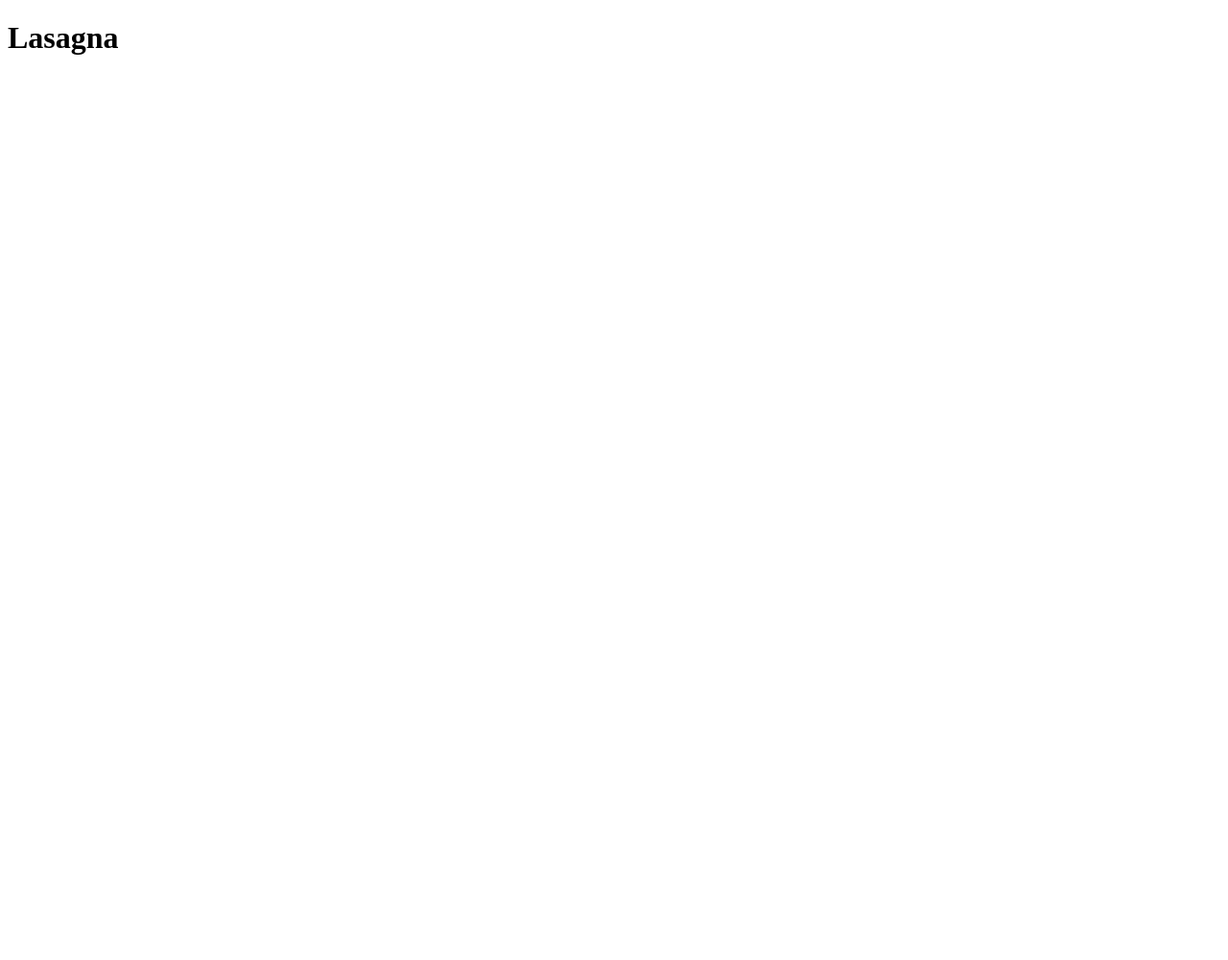
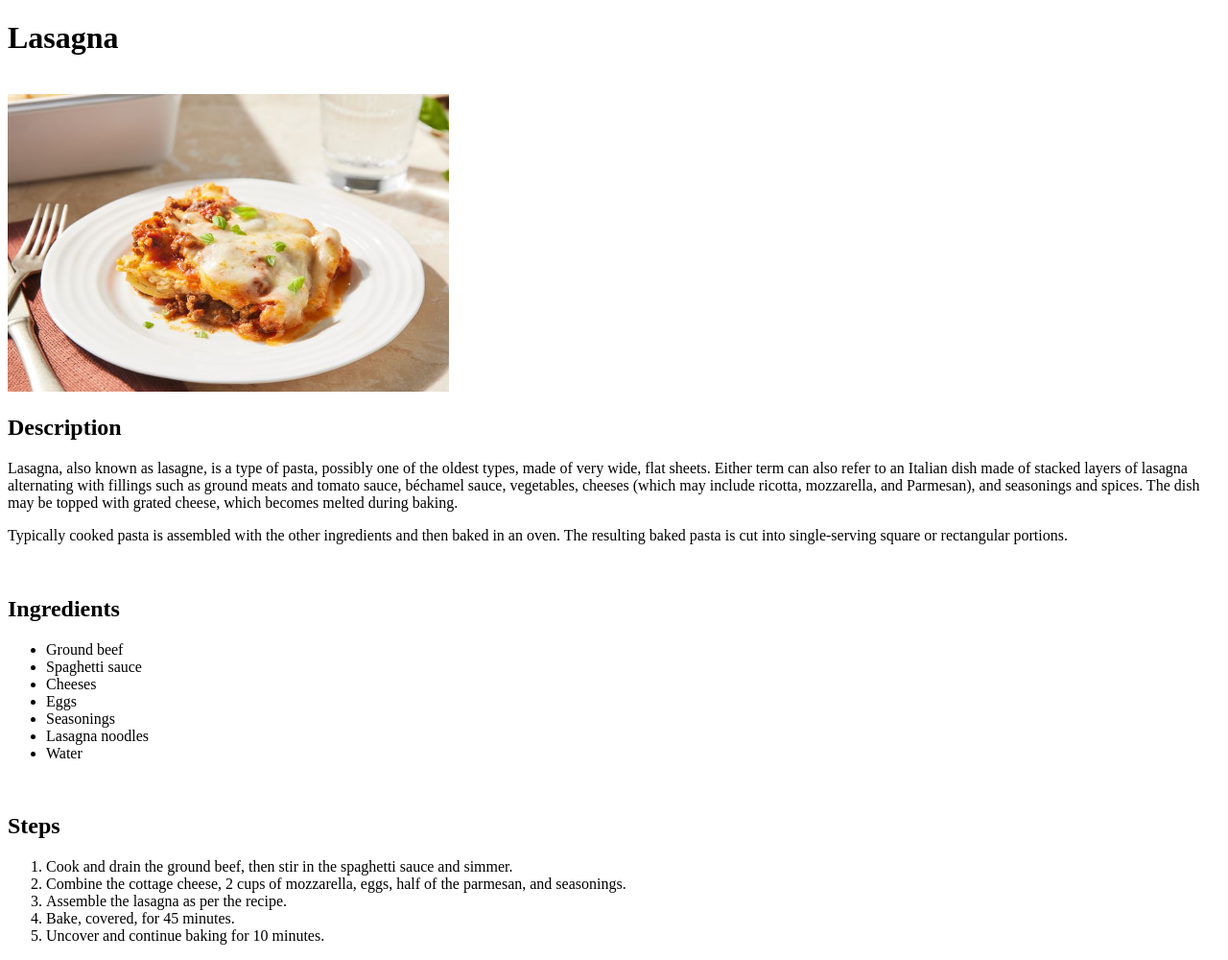
Before and after one commit to saurxbh/odin-recipes, a plain HTML site: page recipes/lasagna.html in a window 1280 px wide. Shown: the whole page at 96% size. Before the commit the page ends 800 px from the top, so only its background shows below. Drawn offline with Linux system fonts and the light colour scheme.

Commit message:
Add steps and ingredients in lasagna.html

```diff
--- a/recipes/lasagna.html
+++ b/recipes/lasagna.html
@@ -6,5 +6,37 @@
     </head>
     <body>
         <h1>Lasagna</h1>
+        <br>
+        <img src="../images/lasagna.jpeg" alt="Lasagna" height="310" width="460">
+        <br>
+        <h2>Description</h2>
+        <p>Lasagna, also known as lasagne, is a type of pasta, possibly one of the oldest types,
+        made of very wide, flat sheets. Either term can also refer to an Italian dish made of
+        stacked layers of lasagna alternating with fillings such as ground meats and tomato sauce,
+        béchamel sauce, vegetables, cheeses (which may include ricotta, mozzarella, and Parmesan),
+        and seasonings and spices. The dish may be topped with grated cheese, which becomes melted
+        during baking.</p>
+        <p>Typically cooked pasta is assembled with the other ingredients and then baked in an oven.
+        The resulting baked pasta is cut into single-serving square or rectangular portions.</p>
+        <br>
+        <h2>Ingredients</h2>
+        <ul>
+            <li>Ground beef</li>
+            <li>Spaghetti sauce</li>
+            <li>Cheeses</li>
+            <li>Eggs</li>
+            <li>Seasonings</li>
+            <li>Lasagna noodles</li>
+            <li>Water</li>
+        </ul>
+        <br>
+        <h2>Steps</h2>
+        <ol>
+            <li>Cook and drain the ground beef, then stir in the spaghetti sauce and simmer.</li>
+            <li>Combine the cottage cheese, 2 cups of mozzarella, eggs, half of the parmesan, and seasonings.</li>
+            <li>Assemble the lasagna as per the recipe.</li>
+            <li>Bake, covered, for 45 minutes.</li>
+            <li>Uncover and continue baking for 10 minutes.</li>
+        <ol>
     </body>
 </html>
```
Also changed, not shown: images/lasagna.jpeg (added).
